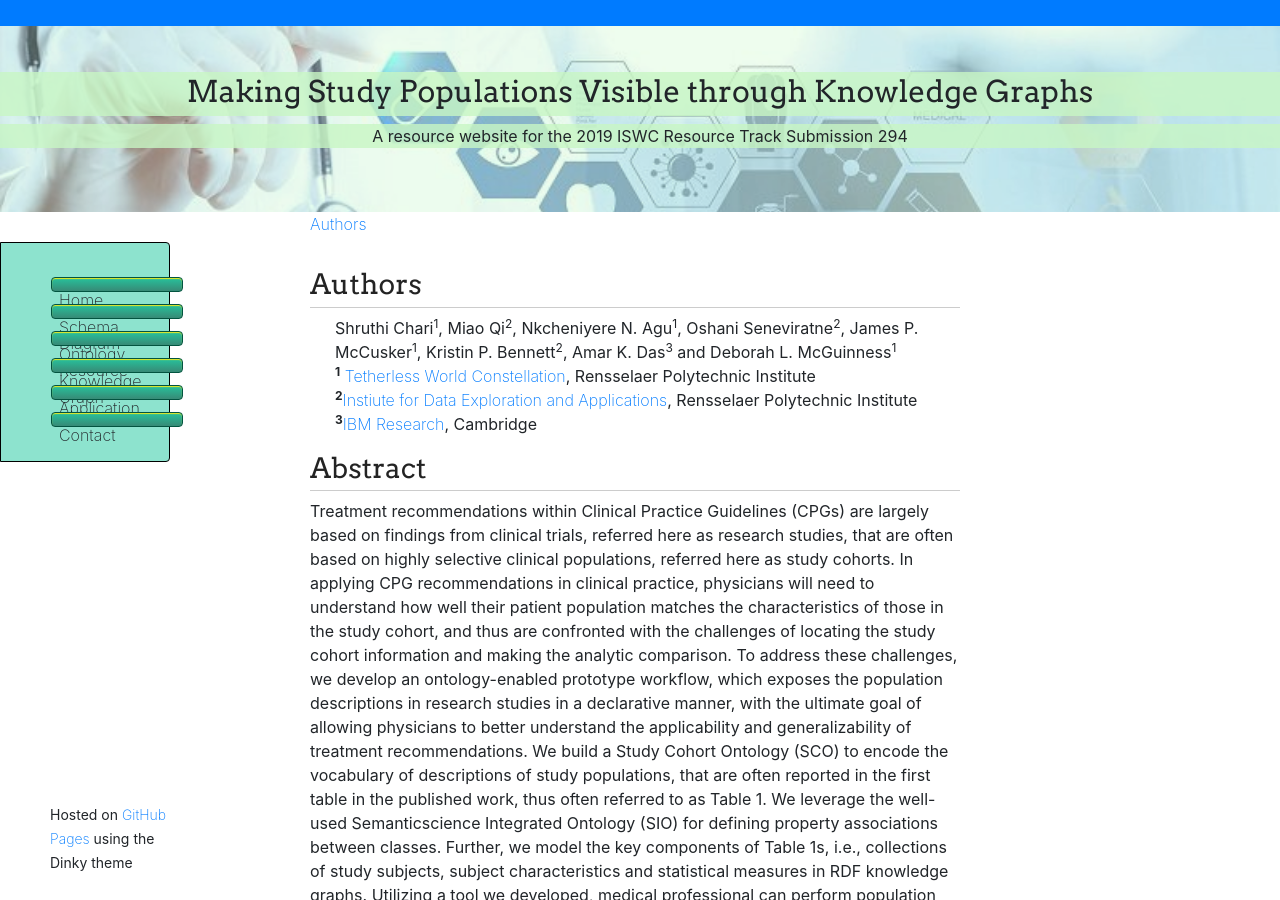
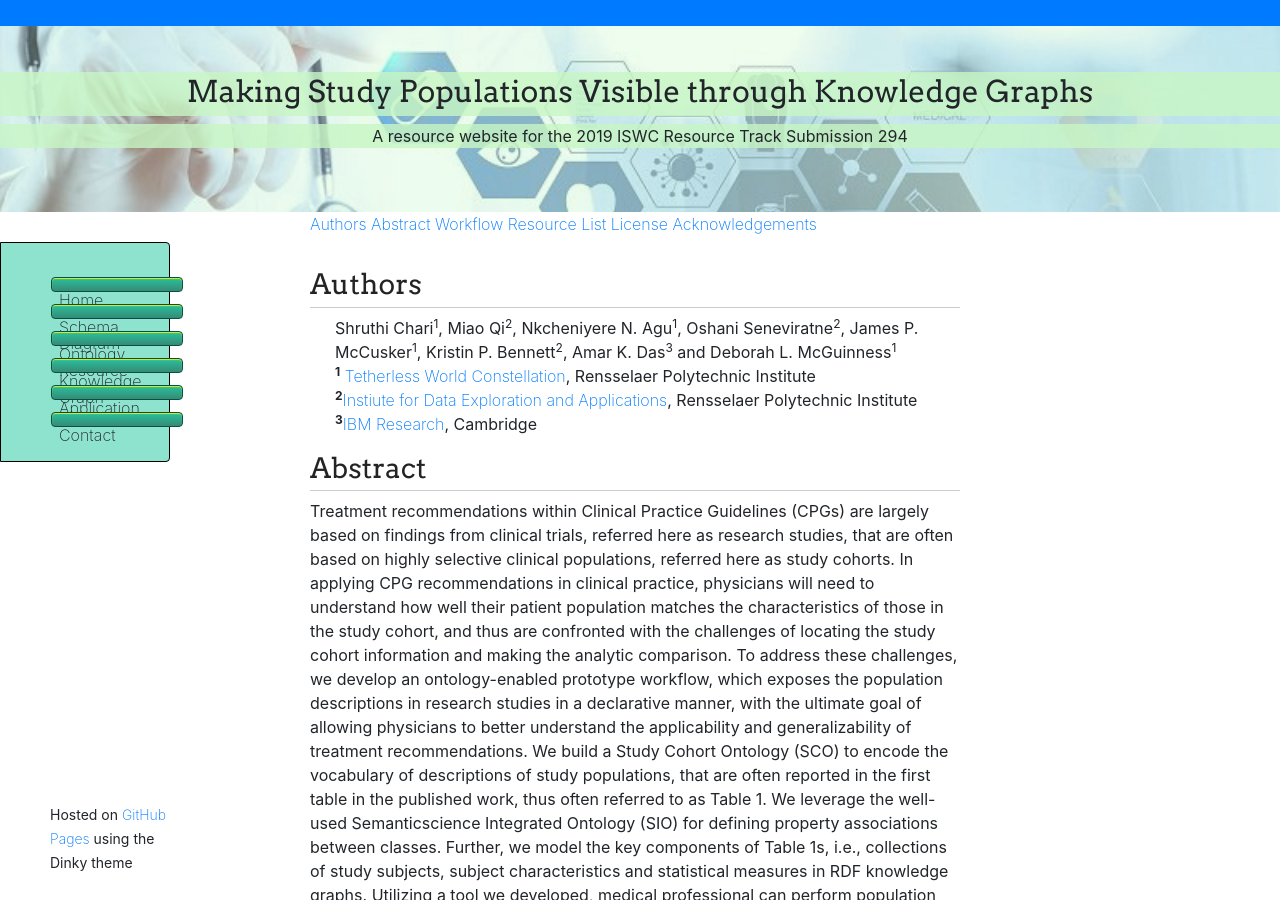
Before and after one commit to tetherless-world/study-cohort-ontology, a Jekyll site: the page built from index.md, in a window 1280 px wide and 900 px high. Built offline with Jekyll 4.4.1, drawn with Linux system fonts in a browser that asks for light colours; nearby versions of some CDN libraries; our own code applies the rules of GitHub Pages for plain Markdown files; library files that are not in the unit come from our copies.

Commit message:
Update index.md

```diff
--- a/index.md
+++ b/index.md
@@ -1,4 +1,4 @@
-[Authors](#authors)
+[Authors](#authors) [Abstract](#abstract) [Workflow](#workflow) [Resource List](#resources) [License](#license) [Acknowledgements](#acknowledgements)
 <div class="wrapper">
  <nav class="navbar navbar-default">
 
```
